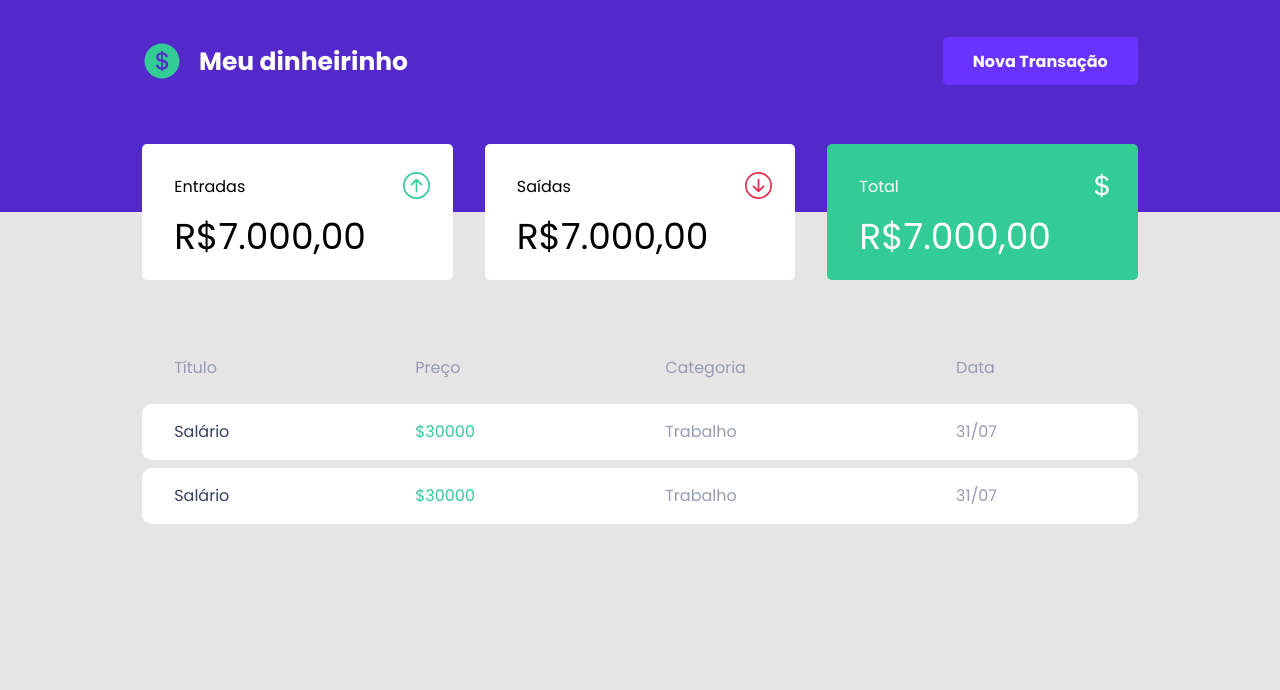
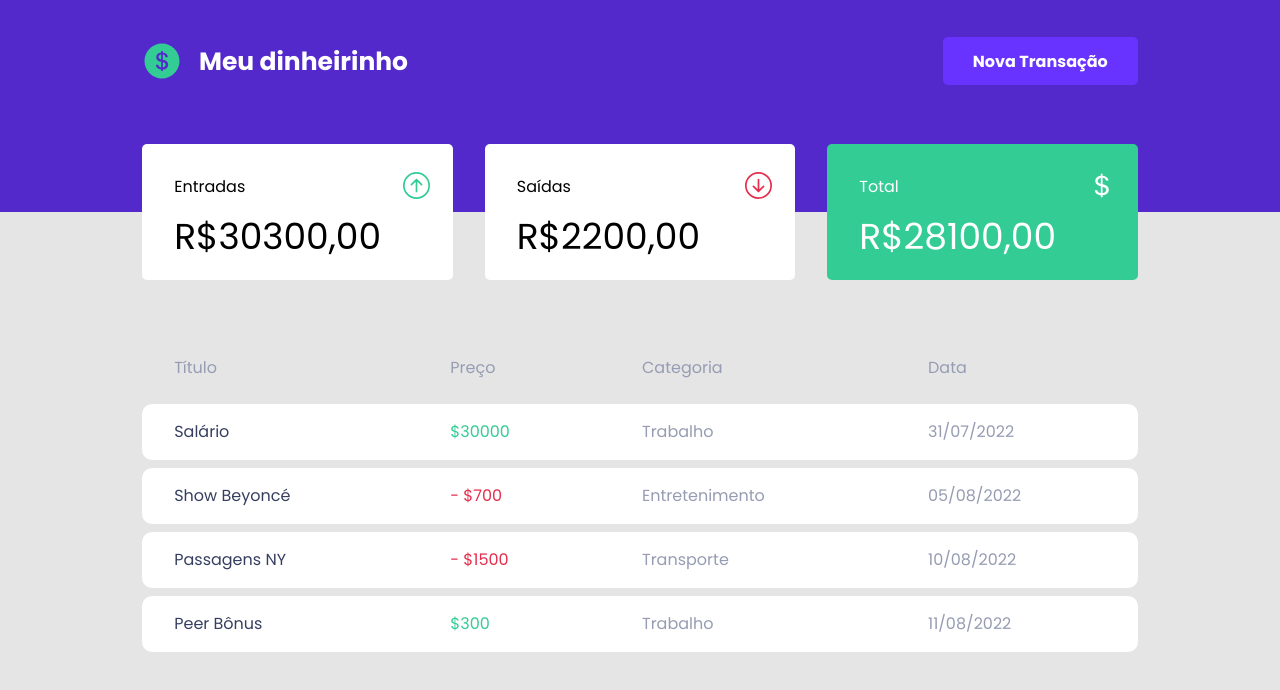
Before and after one commit to carmoandre/projeto-meudinheirinho-olabi, a React (Create React App) app: page / in a window 1280 px wide. Shown: the top 690 px of the page. Built offline with nearby package versions, Linux system fonts and the light colour scheme.

Commit message:
Cards and Table interaction with FakeBackEnd

```diff
--- a/src/App.js
+++ b/src/App.js
@@ -5,10 +5,10 @@ import Body from './components/Body';
 import Balances from './components/balances/Balances';
 import { useState } from 'react';
 import ModalForm from './components/ModalForm';
-import JsonData from './fakeBackEnd/FakeBakeEnd.json'
+import FakeBakeEnd from './fakeBackEnd/FakeBakeEnd.js'
 
 export default function App() {
-    const [data, setData] = useState(JsonData);
+    const [data, setData] = useState(FakeBakeEnd);
     const [ismodalOpen, setIsModalOpen] =  useState(false);
 
     function handleCloseModal () {
--- a/src/components/Body.js
+++ b/src/components/Body.js
@@ -2,11 +2,11 @@ import styled from "styled-components";
 import MobileTable from "./tables/MobileTable";
 import Table from "./tables/Table";
 
-export default function Body () {
+export default function Body ({data}) {
     return(
         <ContainerBody>
-            <Table />
-            <MobileTable/>
+            <Table data={data}/>
+            <MobileTable data={data}/>
         </ContainerBody>
     );
 
@@ -14,7 +14,6 @@ export default function Body () {
 
 const ContainerBody = styled.body`
     padding: 0 11.11%;
-    height: 100%;
 
     @media (max-width: 650px) {
         padding: 0 24px;
--- a/src/components/balances/BalanceCard.js
+++ b/src/components/balances/BalanceCard.js
@@ -2,7 +2,7 @@ import styled from "styled-components";
 import { BsArrowDownCircle, BsArrowUpCircle, BsCurrencyDollar } from "react-icons/bs";
 
 export default function BalanceCard(props){
-    const { partialBalance, cardType }  = props;
+    const { partialBalance, cardType, amount }  = props;
     let icon, title;
     if (cardType==="total") {
         title = "Total";
@@ -22,7 +22,7 @@ export default function BalanceCard(props){
                 <CardTitle partialBalance={partialBalance}>{title}</CardTitle>
                 <BalanceValue>{icon}</BalanceValue>
             </CardInformation>
-            <BalanceValue partialBalance={partialBalance}>R$7.000,00</BalanceValue>
+            <BalanceValue partialBalance={partialBalance}>R${amount},00</BalanceValue>
         </GeneralBalanceCard>
     );
 
--- a/src/components/balances/Balances.js
+++ b/src/components/balances/Balances.js
@@ -1,13 +1,33 @@
 import styled from "styled-components";
 import BalanceCard from "./BalanceCard";
 
-export default function Balances() {
+export default function Balances({data}) {
+    const amounts = getSums(data);
+
+    function getSums(data) {
+        let incomes = 0;
+        let outcomes = 0;
+
+        data.forEach(element => {
+            if (element.type==="income"){
+                incomes += parseInt(element.amount);
+            } else {
+                outcomes += parseInt(element.amount)
+            }
+        });
+
+        console.log("Total Incomes: ", incomes);
+        console.log("Total Oucomes: ", outcomes);
+
+        return {incomes, outcomes, total:(incomes - outcomes)};
+    };
+
     return(
         <BalanceContainer>
             <CarouserContainerInner>
-                <BalanceCard partialBalance={true} cardType="income" />
-                <BalanceCard partialBalance={true} cardType="outcome" />
-                <BalanceCard partialBalance={false} cardType="total" />
+                <BalanceCard partialBalance={true} cardType="income" amount={amounts.incomes}/>
+                <BalanceCard partialBalance={true} cardType="outcome" amount={amounts.outcomes}/>
+                <BalanceCard partialBalance={false} cardType="total" amount={amounts.total}/>
             </CarouserContainerInner>
         </ BalanceContainer>
     );
--- a/src/components/tables/Table.js
+++ b/src/components/tables/Table.js
@@ -2,7 +2,7 @@ import styled from "styled-components"
 import TableCard from "./TableCard"
 
 
-export default function Table() {
+export default function Table(data) {
 
     return(
         <FinancesTable>
@@ -12,12 +12,18 @@ export default function Table() {
             <TableHeader>Categoria</TableHeader>
             <TableHeader>Data</TableHeader>
           </TableRow>
-          <TableRow>
-            <TableCard />
-          </TableRow>
-          <TableRow>
-            <TableCard />
-          </TableRow>
+          {data.data.map((transaction) => {
+            return(<TableRow key={transaction.id} >
+              <TableCard
+                title={transaction.title}
+                amount={transaction.amount}
+                type={transaction.type}
+                category={transaction.category}
+                createdAt={transaction.createdAt}
+              />
+            </TableRow>);
+
+          })}
         </FinancesTable>
     );
 
--- a/src/components/tables/TableCard.js
+++ b/src/components/tables/TableCard.js
@@ -1,16 +1,17 @@
 import styled from "styled-components"
 
 
-export default function Table() {
+export default function Table(props) {
+    const {title, amount, type, category, createdAt} = props;
 
     return(
         <>
-
-            <TableCell>Salário</TableCell>
-            <TableCell>$30000</TableCell>
-            <TableCell>Trabalho</TableCell>
-            <TableCell>31/07</TableCell>
-
+            <TableCell>{title}</TableCell>
+            <TableCell type={type}>
+                {type==="income" ? "" : "-"} ${amount}
+            </TableCell>
+            <TableCell>{category}</TableCell>
+            <TableCell>{createdAt}</TableCell>
         </>
     );
 
@@ -28,8 +29,7 @@ const TableCell = styled.td`
     }
 
     &:nth-child(2){
-        color: #33cc95;
-        //Add red color for negative values #E52E4D
+        color: ${({type})=> type==="income" ? "#33cc95" : "#E52E4D"};
     }
     &:nth-child(3) {
         color: #969CB2;
--- /dev/null
+++ b/src/fakeBackEnd/FakeBakeEnd.js
@@ -0,0 +1,37 @@
+const dataFakeBackEnd = [
+    {
+        id: 1,
+        title: "Salário",
+        amount: 30000,
+        type: "income",
+        category: "Trabalho",
+        createdAt: "31/07/2022"
+
+    },
+    {
+        id: 2,
+        title: "Show Beyoncé",
+        amount: 700,
+        type: "outcome",
+        category: "Entretenimento",
+        createdAt: "05/08/2022"
+    },
+    {
+        id: 3,
+        title: "Passagens NY",
+        amount: 1500,
+        type: "outcome",
+        category: "Transporte",
+        createdAt: "10/08/2022"
+    },
+    {
+        id: 4,
+        title: "Peer Bônus",
+        amount: 300,
+        type: "income",
+        category: "Trabalho",
+        createdAt: "11/08/2022"
+    }
+]
+
+export default dataFakeBackEnd;
--- a/src/fakeBackEnd/FakeBakeEnd.json
+++ /dev/null
@@ -1,19 +0,0 @@
-[
-    {
-        "id": 1,
-        "title": "Salário",
-        "amount": 30000,
-        "type": "income",
-        "category": "Trabalho",
-        "createdAt": "31/07/2022"
-
-    },
-    {
-        "id": 1,
-        "title": "Show Beyoncé",
-        "amount": 700,
-        "type": "outcome",
-        "category": "Entretenimento",
-        "createdAt": "05/08/2022"
-    }
-]
```
